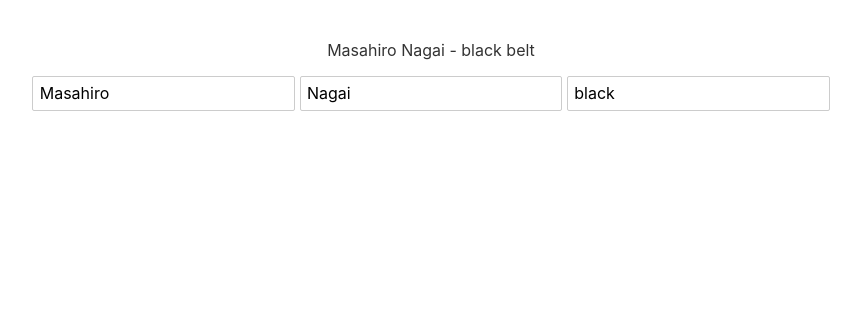
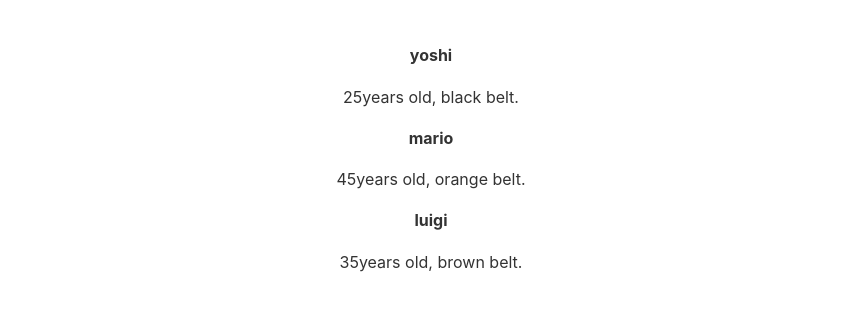
Before and after one commit to masahiro-nagai/svelte_myproject, a Svelte app: page / in a window 1280 px wide. Shown: the top 310 px of the page, without its empty margins (209-1070 px from the left). Built offline with nearby package versions, Linux system fonts and the light colour scheme.

Commit message:
loops process

```diff
--- a/src/App.svelte
+++ b/src/App.svelte
@@ -1,24 +1,19 @@
 <script>
-	let firstName = "Masahiro";
-	let lastName = "Nagai";
-	let beltColor = "black";
-
-	$: fullName = `${firstName} ${lastName} `
-
-	const handleClick = () =>{
-		beltColor = "orange";
-	};
-
-	const handleInput = (e) =>{
-		beltColor = e.target.value
-	}
+	let people = [
+		{ name: 'yoshi', beltColour: 'black', age: 25, id: 1 },
+		{ name: 'mario', beltColour: 'orange', age: 45, id: 2 },
+		{ name: 'luigi', beltColour: 'brown', age: 35, id: 3 },
+	]
 </script>
 
 <main>
-	<p> {fullName} - {beltColor} belt</p>
-	<input type="text" bind:value={firstName}>
-	<input type="text" bind:value={lastName}>
-	<input type="text" bind:value={beltColor}>
+	{#each people as person(person.id)}
+		<div>
+			<h4>{person.name}</h4>
+			<p>{person.age}years old, {person.beltColour} belt.</p>
+		</div>
+		{:else}<p>There are no people to show...</p>
+	{/each}
 </main>
 
 <style>
@@ -29,12 +24,6 @@
 		margin: 0 auto;
 	}
 
-	h1 {
-		color: #ff3e00;
-		text-transform: uppercase;
-		font-size: 4em;
-		font-weight: 100;
-	}
 
 	@media (min-width: 640px) {
 		main {
```
